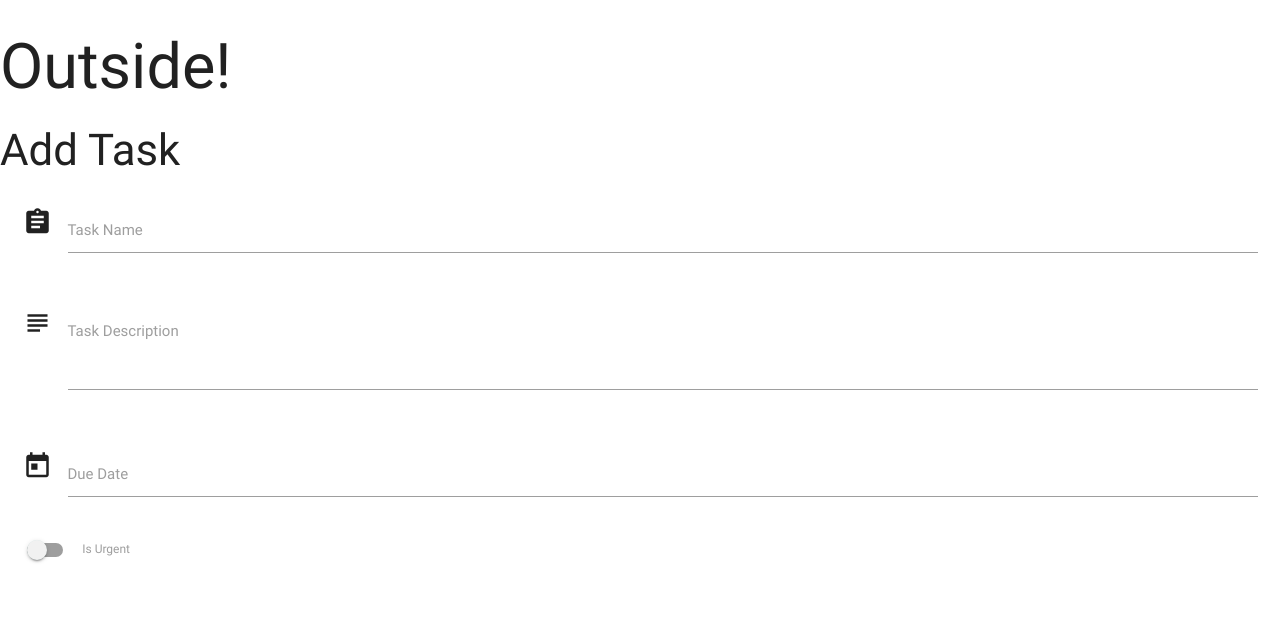
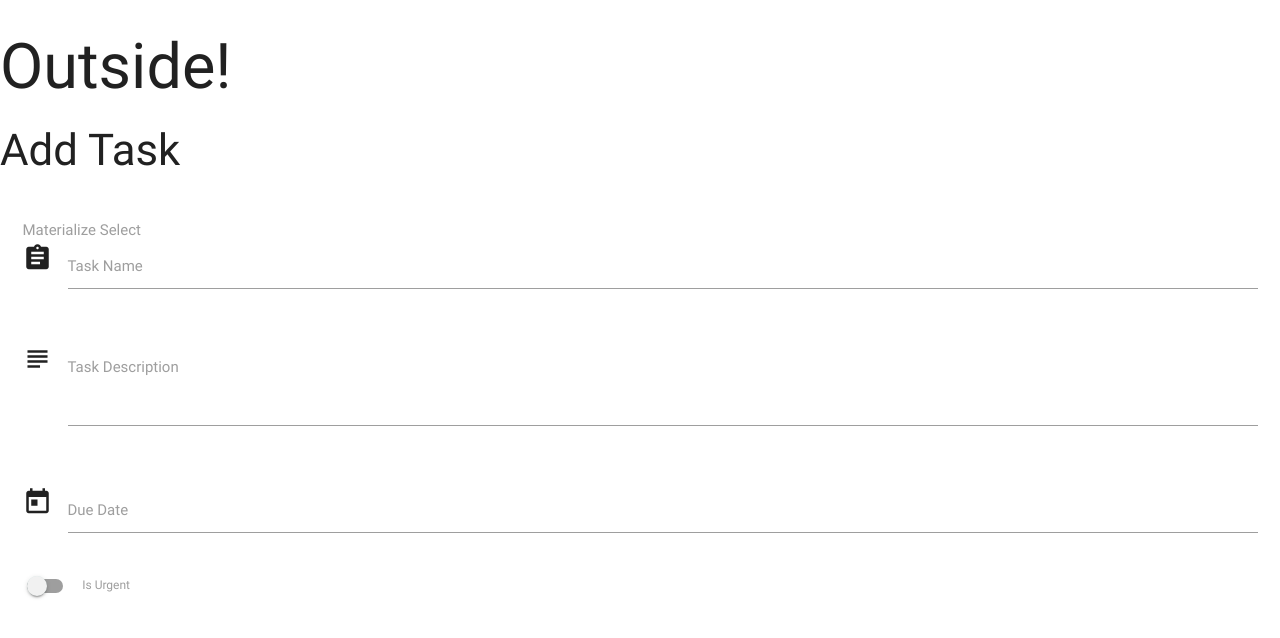
Before and after one commit to Junon72/task_manager_app, a Flask app: page /add_task in a window 1280 px wide. Shown: the top 638 px of the page. Run offline with Flask 2, Linux system fonts and the light colour scheme; some libraries are stand-ins or nearby versions.

Commit message:
added select element

```diff
--- a/templates/addtask.html
+++ b/templates/addtask.html
@@ -1,7 +1,18 @@
 {% extends 'base.html' %} {% block content %}
 <h3>Add Task</h3>
 <div class="row">
-    <form  action="" method="POST" class="col s12">
+    <form action="" method="POST" class="col s12">
+        <div class="row">
+            <div class="input-field col s12">
+                <select>
+                    <option value="" disabled selected>Choose your option</option>
+                    <option value="1">Option 1</option>
+                    <option value="2">Option 2</option>
+                    <option value="3">Option 3</option>
+                </select>
+                <label>Materialize Select</label>
+            </div>
+        </div>
         <div class="row">
             <div class="input-field col s12">
                 <i class="material-icons prefix">assignment</i>
@@ -23,12 +34,12 @@
                 <label for="icon_prefix">Due Date</label>
             </div>
         </div>
-       <div class="row">
+        <div class="row">
             <div class="switch">
                 <label>
-                  <input id="is_urgent" name="is_urgent" type="checkbox">
-                  <span class="lever"></span>
-                  Is Urgent
+                    <input id="is_urgent" name="is_urgent" type="checkbox">
+                    <span class="lever"></span>
+                    Is Urgent
                 </label>
             </div>
         </div>
```
